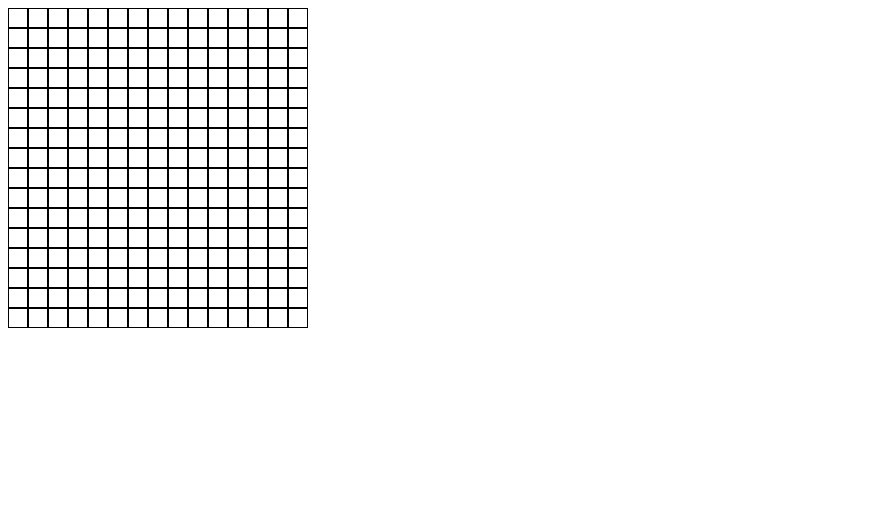
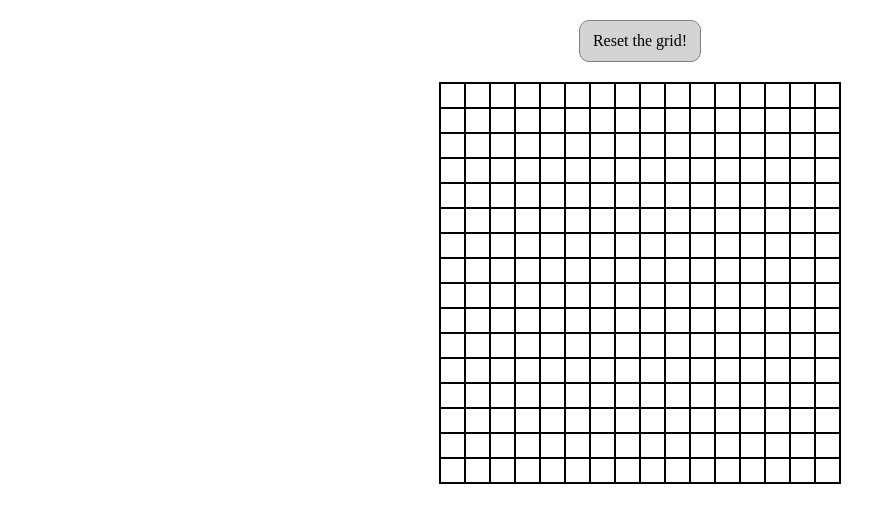
Before and after one commit to SBerkebile7/etch-a-sketch, a plain HTML site: page index.html in a window 1280 px wide. Shown: the whole page, without its empty margins (0-896 px from the left). Drawn offline with Linux system fonts and the light colour scheme.

Commit message:
work on grids, and reset button

```diff
--- a/index.html
+++ b/index.html
@@ -7,7 +7,8 @@
     <link rel="stylesheet" href="style.css">
 </head>
 <body>
-    <div id="container"></div>
+    <div class="resetButton">Reset the grid!</div>
+    <div class="container"></div>
     <script src="script.js"></script>
 </body>
 </html>
--- a/script.js
+++ b/script.js
@@ -1,6 +1,37 @@
-const container = document.getElementById("container");
+const container = document.querySelector(".container");
+const size = parseInt(window.getComputedStyle(container).width, 10);
 
+const resetButton = document.querySelector(".resetButton");
+resetButton.addEventListener("click", gridReset);
+
+function createGrid(gridCount = 16) {
+    for(let rowsColumns = 0; rowsColumns < gridCount ** 2; rowsColumns++) {
+        let gridCells = document.createElement("div");
+        Object.assign(gridCells.style, {
+            height : `${(size / gridCount) - 2}px`,
+            width : `${(size / gridCount) - 2}px`
+        });
+        gridCells.classList.add("cellBox");
+        //gridCells.addEventListener('mouseover', changeCellColor);
+        container.appendChild(gridCells);
+    }
+}
+
+function gridReset(e) {
+    let newGridCount = +prompt("How many cells would you like per row & column?", 16)
+    while(container.firstChild) {
+        container.removeChild(container.lastChild);
+    };
+    createGrid(newGridCount);
+}
+
+window.onload = function() {
+    createGrid();
+};
+
+/*
 for( let i = 0; i < 257; i++){
     const divBox = document.createElement('div');
     container.appendChild(divBox);
 };
+*/
--- a/style.css
+++ b/style.css
@@ -1,20 +1,35 @@
-* {
-    box-sizing: border-box;
+body {
+    text-align: center;
+    font-size: 16px;
+    width: 100%;
+    margin: 0px;
 }
 
-#container {
+.container {
     display: flex;
+    flex-direction: row;
     flex-wrap: wrap;
+    width: 400px;
+    height: 400px;
+    border: 1px solid black;
+    margin: 0 auto;
 }
 
-#container>div {
-    border: 1px solid black;
-    height: 20px;
-    width: 20px;
+.cellBox {
+  border: 1px solid black;
 }
 
-#container>div:nth-child(16n + 1) {
-    width: 100%;
-    border: 0;
-    height: 0;
+.resetButton {
+    border: 1px solid grey;
+    height: 40px;
+    width: 120px;
+    margin: 20px auto;
+    line-height: 40px;
+    border-radius: 10px;
+    background: lightgray;
 }
+
+.resetButton:hover {
+    background-color: darkgray;
+    color:white;
+}
```
